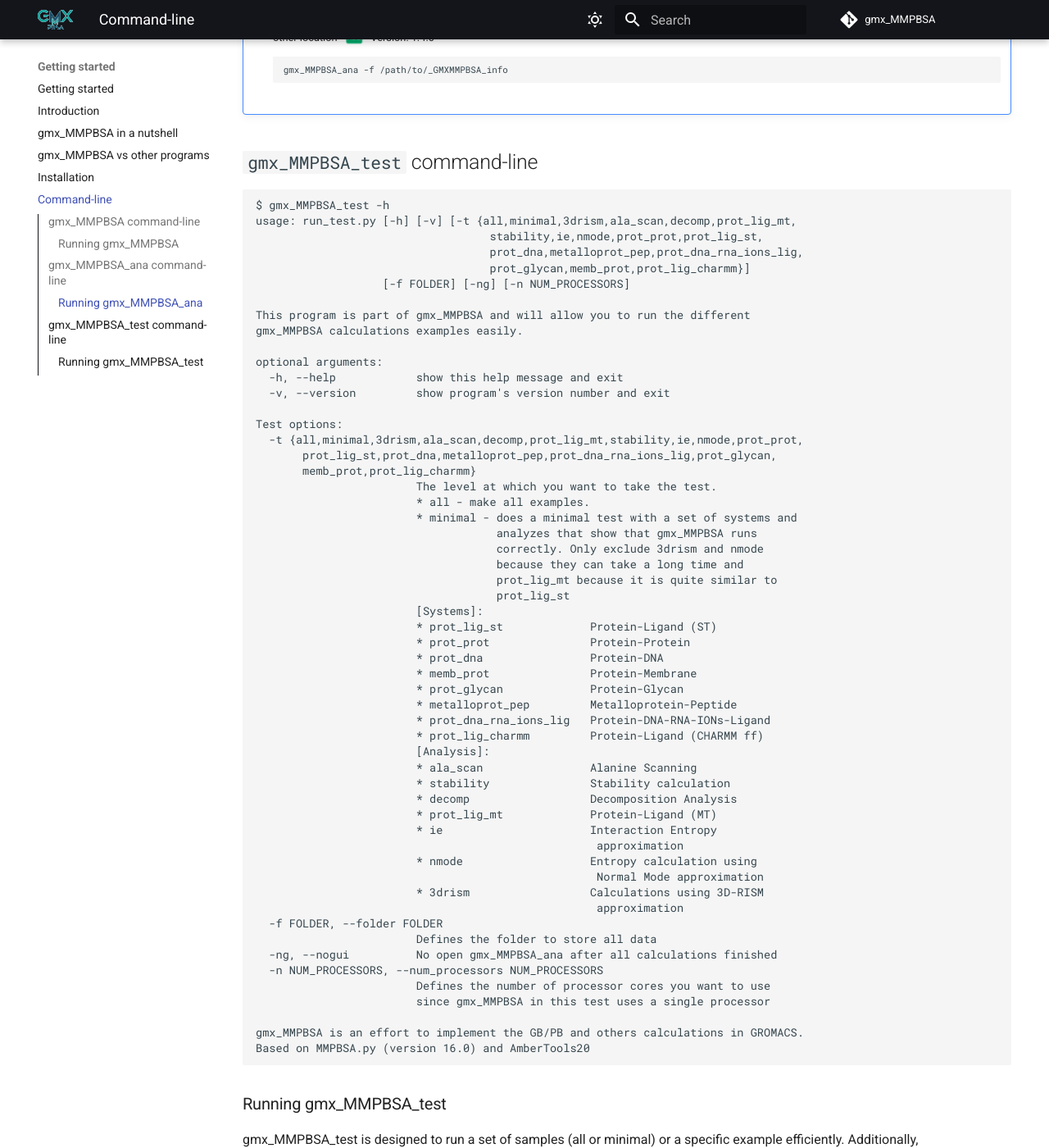
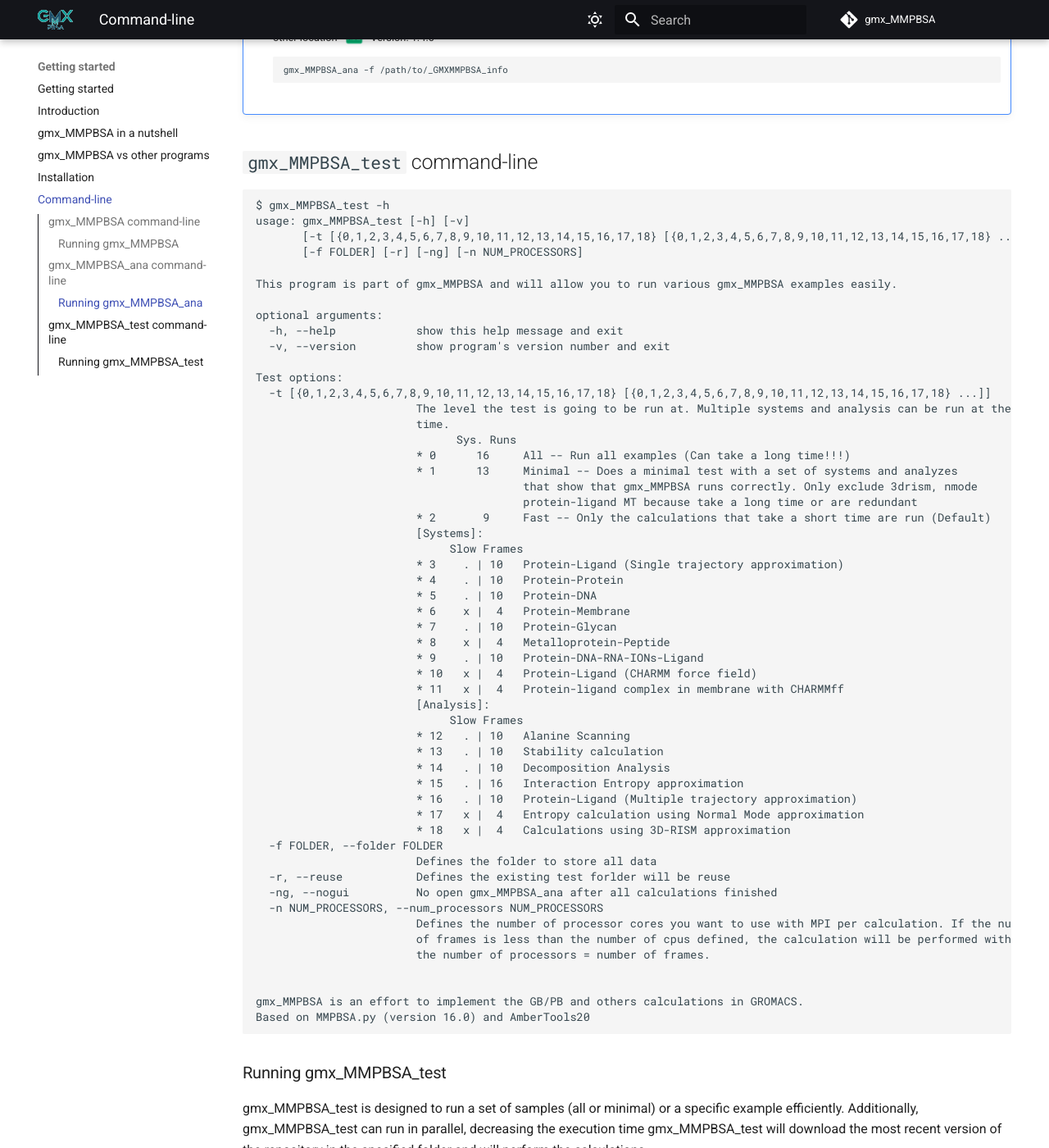
Before and after one commit to Valdes-Tresanco-MS/gmx_MMPBSA, an MkDocs documentation site: the page built from docs/command-line.md, in a window 1280 px wide and 1400 px high, scrolled down 6215 px. Shown: the whole window at 82% size. Built offline with MkDocs 1.6.1 and Material for MkDocs 9.7.7, drawn with Linux system fonts in a browser that asks for light colours; comment, search, counter and statistics services are not loaded.

Commit message:
update command-line

````diff
--- a/docs/command-line.md
+++ b/docs/command-line.md
@@ -402,57 +402,55 @@ must be the following structure:
 ## `gmx_MMPBSA_test` command-line
 ```
 $ gmx_MMPBSA_test -h
-usage: run_test.py [-h] [-v] [-t {all,minimal,3drism,ala_scan,decomp,prot_lig_mt,
-                                   stability,ie,nmode,prot_prot,prot_lig_st,
-                                   prot_dna,metalloprot_pep,prot_dna_rna_ions_lig,
-                                   prot_glycan,memb_prot,prot_lig_charmm}]
-                   [-f FOLDER] [-ng] [-n NUM_PROCESSORS]
+usage: gmx_MMPBSA_test [-h] [-v]
+       [-t [{0,1,2,3,4,5,6,7,8,9,10,11,12,13,14,15,16,17,18} [{0,1,2,3,4,5,6,7,8,9,10,11,12,13,14,15,16,17,18} ...]]]
+       [-f FOLDER] [-r] [-ng] [-n NUM_PROCESSORS]
 
-This program is part of gmx_MMPBSA and will allow you to run the different
-gmx_MMPBSA calculations examples easily.
+This program is part of gmx_MMPBSA and will allow you to run various gmx_MMPBSA examples easily.
 
 optional arguments:
   -h, --help            show this help message and exit
   -v, --version         show program's version number and exit
 
 Test options:
-  -t {all,minimal,3drism,ala_scan,decomp,prot_lig_mt,stability,ie,nmode,prot_prot,
-       prot_lig_st,prot_dna,metalloprot_pep,prot_dna_rna_ions_lig,prot_glycan,
-       memb_prot,prot_lig_charmm}
-                        The level at which you want to take the test.
-                        * all - make all examples.
-                        * minimal - does a minimal test with a set of systems and
-                                    analyzes that show that gmx_MMPBSA runs
-                                    correctly. Only exclude 3drism and nmode
-                                    because they can take a long time and
-                                    prot_lig_mt because it is quite similar to
-                                    prot_lig_st
+  -t [{0,1,2,3,4,5,6,7,8,9,10,11,12,13,14,15,16,17,18} [{0,1,2,3,4,5,6,7,8,9,10,11,12,13,14,15,16,17,18} ...]]
+                        The level the test is going to be run at. Multiple systems and analysis can be run at the same
+                        time.
+                              Sys. Runs
+                        * 0      16     All -- Run all examples (Can take a long time!!!)
+                        * 1      13     Minimal -- Does a minimal test with a set of systems and analyzes
+                                        that show that gmx_MMPBSA runs correctly. Only exclude 3drism, nmode
+                                        protein-ligand MT because take a long time or are redundant
+                        * 2       9     Fast -- Only the calculations that take a short time are run (Default)
                         [Systems]:
-                        * prot_lig_st             Protein-Ligand (ST)
-                        * prot_prot               Protein-Protein
-                        * prot_dna                Protein-DNA
-                        * memb_prot               Protein-Membrane
-                        * prot_glycan             Protein-Glycan
-                        * metalloprot_pep         Metalloprotein-Peptide
-                        * prot_dna_rna_ions_lig   Protein-DNA-RNA-IONs-Ligand
-                        * prot_lig_charmm         Protein-Ligand (CHARMM ff)
+                             Slow Frames
+                        * 3    . | 10   Protein-Ligand (Single trajectory approximation)
+                        * 4    . | 10   Protein-Protein
+                        * 5    . | 10   Protein-DNA
+                        * 6    x |  4   Protein-Membrane
+                        * 7    . | 10   Protein-Glycan
+                        * 8    x |  4   Metalloprotein-Peptide
+                        * 9    . | 10   Protein-DNA-RNA-IONs-Ligand
+                        * 10   x |  4   Protein-Ligand (CHARMM force field)
+                        * 11   x |  4   Protein-ligand complex in membrane with CHARMMff
                         [Analysis]:
-                        * ala_scan                Alanine Scanning
-                        * stability               Stability calculation
-                        * decomp                  Decomposition Analysis
-                        * prot_lig_mt             Protein-Ligand (MT)
-                        * ie                      Interaction Entropy
-                                                   approximation
-                        * nmode                   Entropy calculation using
-                                                   Normal Mode approximation
-                        * 3drism                  Calculations using 3D-RISM
-                                                   approximation
+                             Slow Frames
+                        * 12   . | 10   Alanine Scanning
+                        * 13   . | 10   Stability calculation
+                        * 14   . | 10   Decomposition Analysis
+                        * 15   . | 16   Interaction Entropy approximation
+                        * 16   . | 10   Protein-Ligand (Multiple trajectory approximation)
+                        * 17   x |  4   Entropy calculation using Normal Mode approximation
+                        * 18   x |  4   Calculations using 3D-RISM approximation
   -f FOLDER, --folder FOLDER
                         Defines the folder to store all data
+  -r, --reuse           Defines the existing test forlder will be reuse
   -ng, --nogui          No open gmx_MMPBSA_ana after all calculations finished
   -n NUM_PROCESSORS, --num_processors NUM_PROCESSORS
-                        Defines the number of processor cores you want to use
-                        since gmx_MMPBSA in this test uses a single processor
+                        Defines the number of processor cores you want to use with MPI per calculation. If the number
+                        of frames is less than the number of cpus defined, the calculation will be performed with
+                        the number of processors = number of frames.
+
 
 gmx_MMPBSA is an effort to implement the GB/PB and others calculations in GROMACS.
 Based on MMPBSA.py (version 16.0) and AmberTools20
````
Also changed, not shown: 1 other file.
